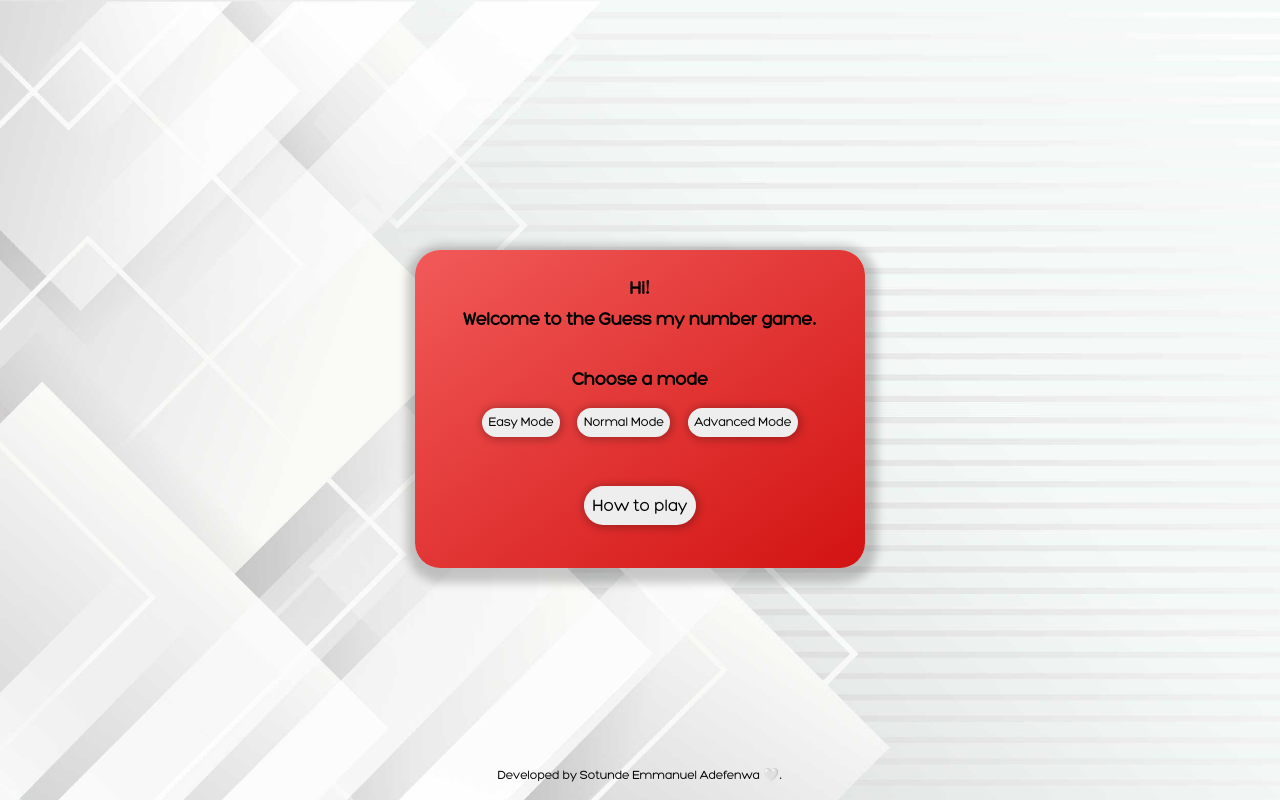
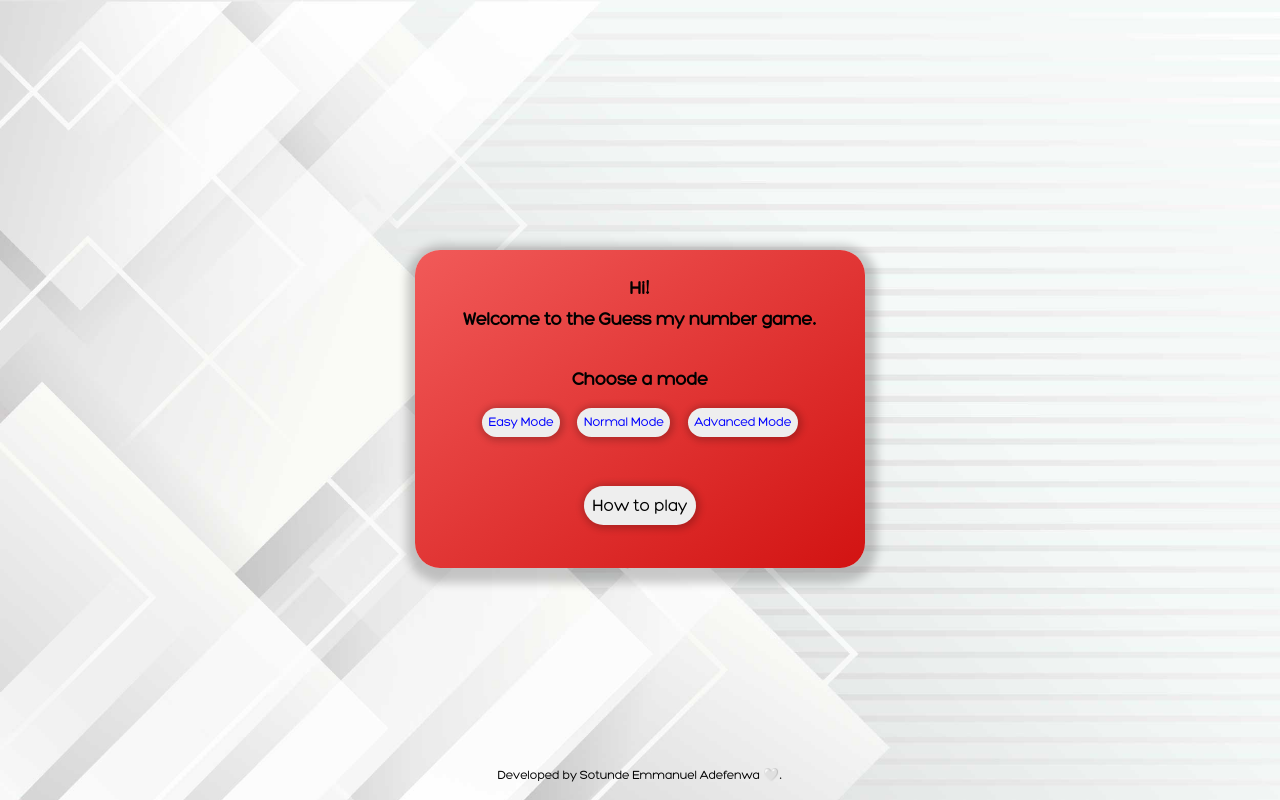
Before and after one commit to Manuelcoder02/Guess-game, a plain HTML site: page index.html in a window 1280 px wide. Drawn offline with Linux system fonts and the light colour scheme.

Commit message:
Update styles.css

```diff
--- a/assets/css/styles.css
+++ b/assets/css/styles.css
@@ -24,6 +24,10 @@ body {
   text-align: center;
   border-radius: 25px;
   box-shadow: 2px 5px 10px 10px rgba(0, 0, 0, 0.2);
+}
+
+.easy, .normal, .advanced {
+  color: #00f;
 }
 /*
 
```
